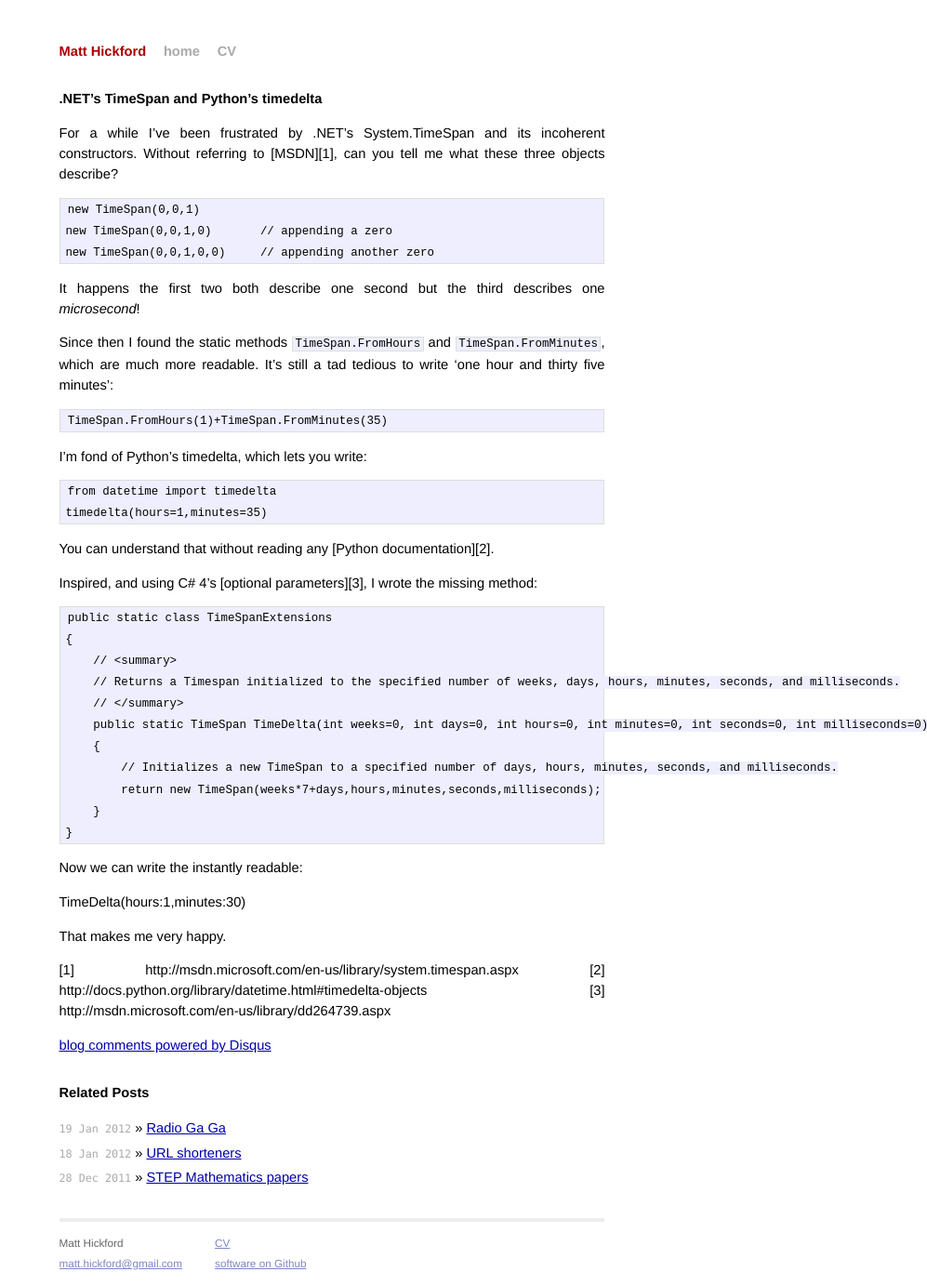
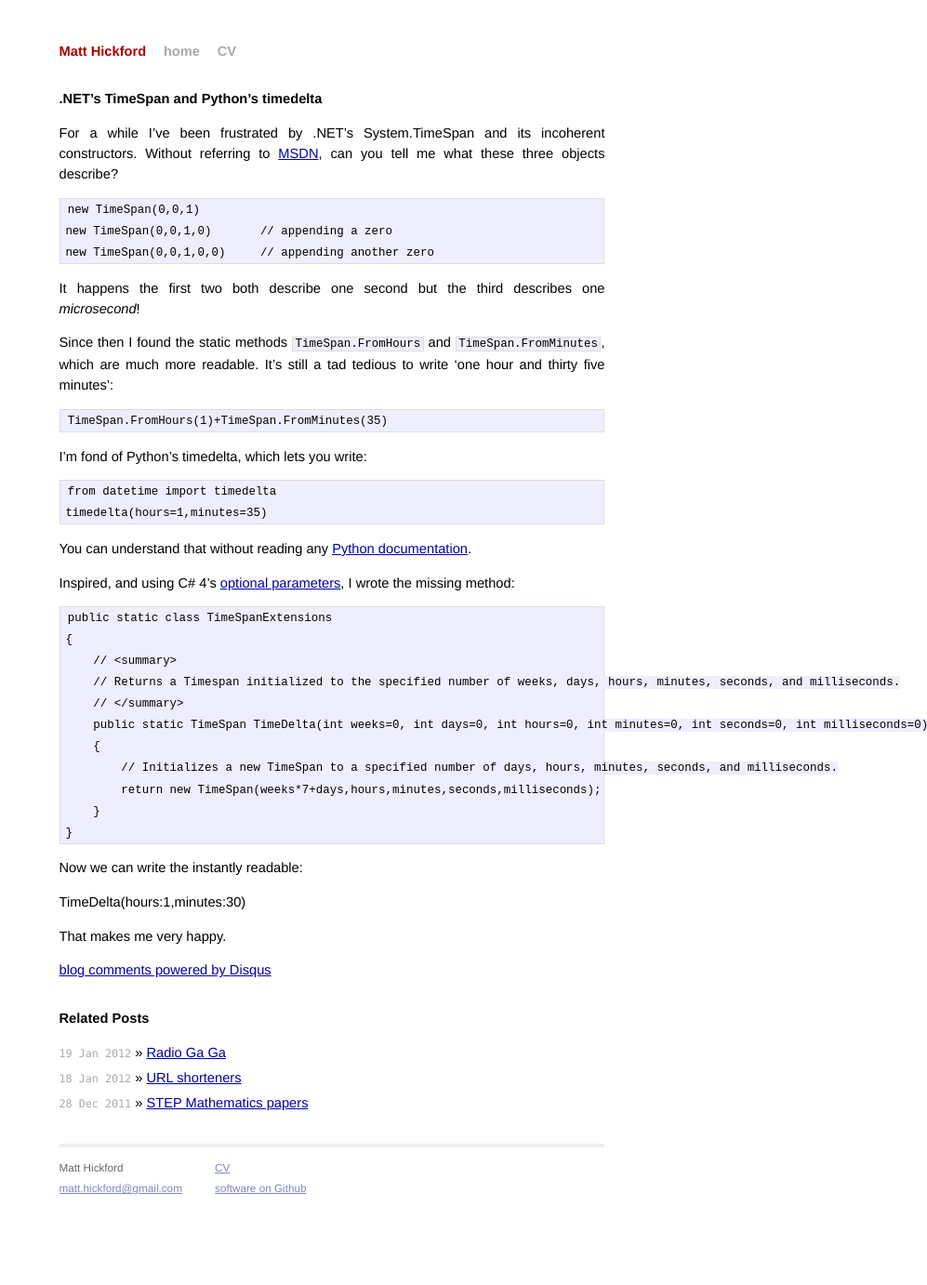
Before and after one commit to hickford/hickford.github.io, a Jekyll site: the page built from _posts/2012-03-08-csharp-timespan-and-python-timedelta.markdown, in a window 1280 px wide. Shown: the whole page at 93% size, without its empty margins (283-1280 px from the left). Built offline with Jekyll 4.4.1, drawn with Linux system fonts in a browser that asks for light colours; Markdown is read by kramdown in place of the engine named in the settings; comment, search, counter and statistics services are not loaded; after the commit the page ends 1301 px from its top, so only the background shows below that.

Commit message:
fix links

```diff
--- a/_posts/2012-03-08-csharp-timespan-and-python-timedelta.markdown
+++ b/_posts/2012-03-08-csharp-timespan-and-python-timedelta.markdown
@@ -46,6 +46,6 @@ Now we can write the instantly readable:
 
 That makes me very happy.
 
-[1] http://msdn.microsoft.com/en-us/library/system.timespan.aspx
-[2] http://docs.python.org/library/datetime.html#timedelta-objects
-[3] http://msdn.microsoft.com/en-us/library/dd264739.aspx
+[1]: http://msdn.microsoft.com/en-us/library/system.timespan.aspx
+[2]: http://docs.python.org/library/datetime.html#timedelta-objects
+[3]: http://msdn.microsoft.com/en-us/library/dd264739.aspx
```
